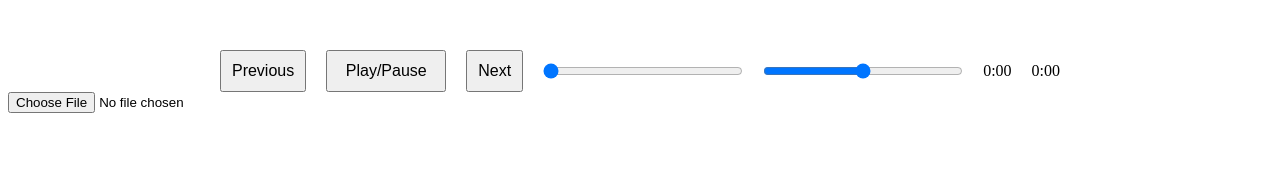
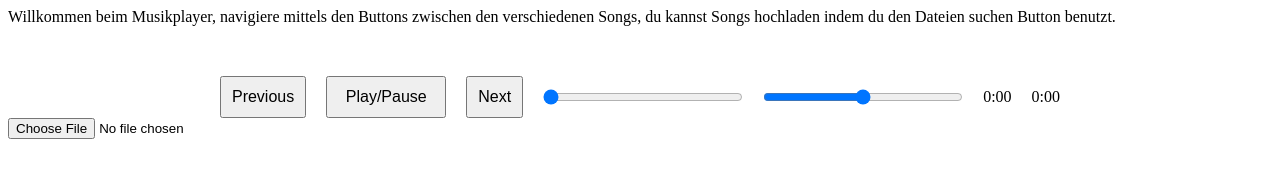
Before and after one commit to Raisybear/LA1303, a website: page public/index.html in a window 1280 px wide. Drawn offline with Linux system fonts and the light colour scheme.

Commit message:
Update index.html

```diff
--- a/public/index.html
+++ b/public/index.html
@@ -5,6 +5,11 @@
     <link rel="stylesheet" type="text/css" href="/styles.css" />
   </head>
   <body>
+    <div id="halloText">
+      Willkommen beim Musikplayer, navigiere mittels den Buttons zwischen den
+      verschiedenen Songs, du kannst Songs hochladen indem du den Dateien suchen
+      Button benutzt.
+    </div>
     <div class="player">
       <button class="prev">Previous</button>
       <button class="play">Play/Pause</button>
```
